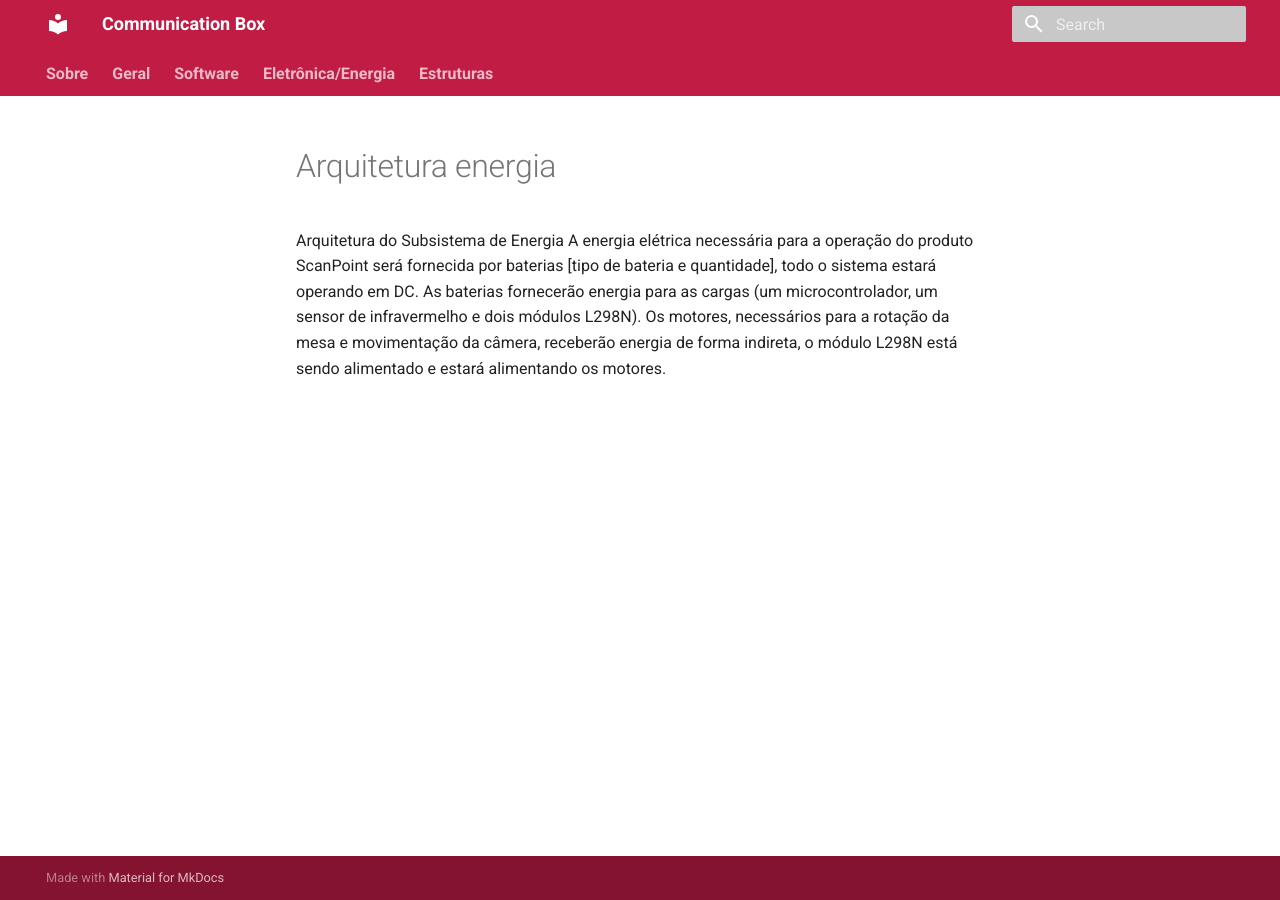
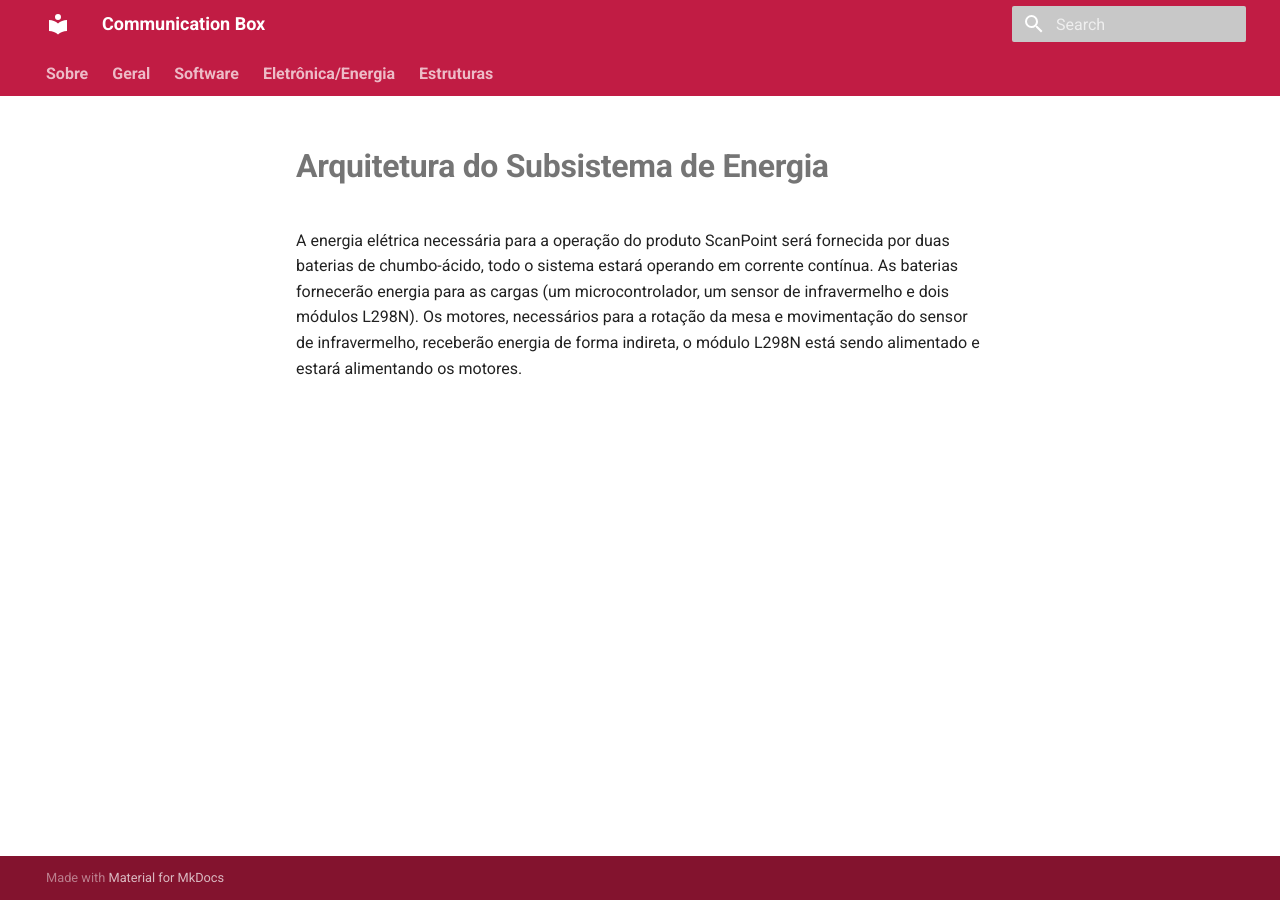
Before and after one commit to Calcioft/ScanPoint, an MkDocs documentation site: the page built from docs/eletronica-energia/arquitetura_energia.md, in a window 1280 px wide. Built offline with MkDocs 1.6.1 and Material for MkDocs 9.7.7, drawn with Linux system fonts in a browser that asks for light colours.

Commit message:
Adicionando Título ao texto e add informações dos componentes

```diff
--- a/docs/eletronica-energia/arquitetura_energia.md
+++ b/docs/eletronica-energia/arquitetura_energia.md
@@ -1,2 +1,2 @@
-Arquitetura do Subsistema de Energia
-A energia elétrica necessária para a operação do produto ScanPoint será fornecida por baterias [tipo de bateria e quantidade], todo o sistema estará operando em DC. As baterias fornecerão energia para as cargas (um  microcontrolador, um sensor de infravermelho e dois módulos L298N). Os motores, necessários para a rotação da mesa e movimentação da câmera, receberão energia de forma indireta, o módulo L298N está sendo alimentado e estará alimentando os motores.
+# **Arquitetura do Subsistema de Energia**
+A energia elétrica necessária para a operação do produto ScanPoint será fornecida por duas baterias de chumbo-ácido, todo o sistema estará operando em corrente contínua. As baterias fornecerão energia para as cargas (um  microcontrolador, um sensor de infravermelho e dois módulos L298N). Os motores, necessários para a rotação da mesa e movimentação do sensor de infravermelho, receberão energia de forma indireta, o módulo L298N está sendo alimentado e estará alimentando os motores.
```
